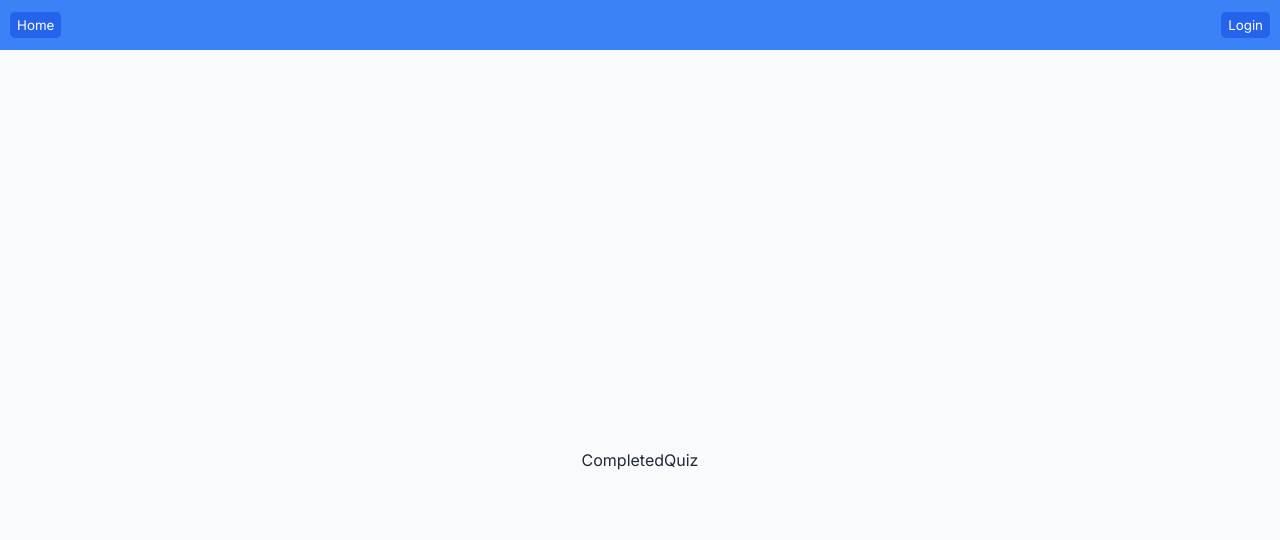
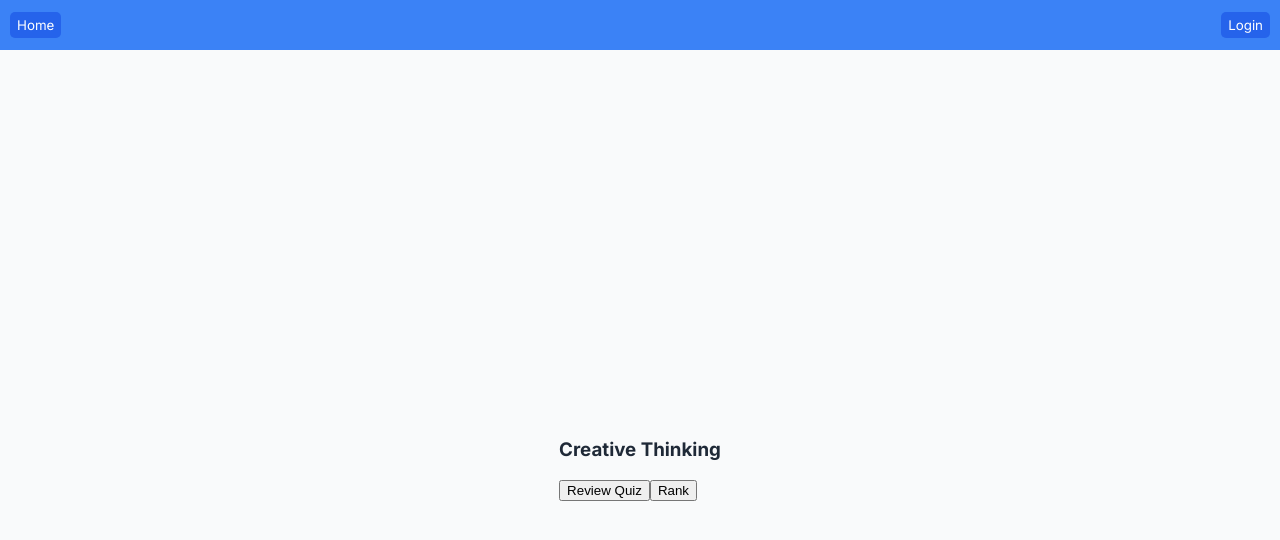
Before and after one commit to RohanVarmaP/typescript-tutorial, a React (Create React App) app in the folder quizz-app/: page /completedquiz in a window 1280 px wide. Shown: the top 540 px of the page. Built offline with nearby package versions, Linux system fonts and the light colour scheme.

Commit message:
made so that it will work

```diff
--- a/quizz-app/src/components/QuizTable.tsx
+++ b/quizz-app/src/components/QuizTable.tsx
@@ -1,10 +1,23 @@
 import React from 'react'
-
-const QuizTable = () => {
+import { Link } from 'react-router-dom'
+import { quizType } from '../data/userData'
+type QuizPropsType = {
+    from: string,
+    data: quizType[]
+}
+const QuizTable = (props: QuizPropsType) => {
+    const generateQuizData = props.data.map((quiz, index) => (
+        <article key={quiz.quiz_id} className='quiz-article'>
+            <h3>{quiz.quiz_name}</h3>
+            {props.from !== 'completed' ? <Link to={'/quiz/'}><button>Re-attempt Quiz</button></Link> : null}
+            <Link to={'/review/'}><button>Review Quiz</button></Link>
+            <Link to={'/ranking/'}><button>Rank</button></Link>
+        </article>
+    ))
     return (
-        <div>
-
-        </div>
+        <>
+            {generateQuizData}
+        </>
     )
 }
 
--- a/quizz-app/src/pages/CompletedQuiz.tsx
+++ b/quizz-app/src/pages/CompletedQuiz.tsx
@@ -1,10 +1,12 @@
 import React from 'react'
 import { homeDataType } from '../data/userData'
+import QuizTable from '../components/QuizTable'
 
 const CompletedQuiz = (props: { homeData: homeDataType }) => {
+    const cqdata = props.homeData.fully_attempted_quizzes
     return (
         <div>
-            CompletedQuiz
+            <QuizTable from='completed' data={cqdata} />
         </div>
     )
 }
```
